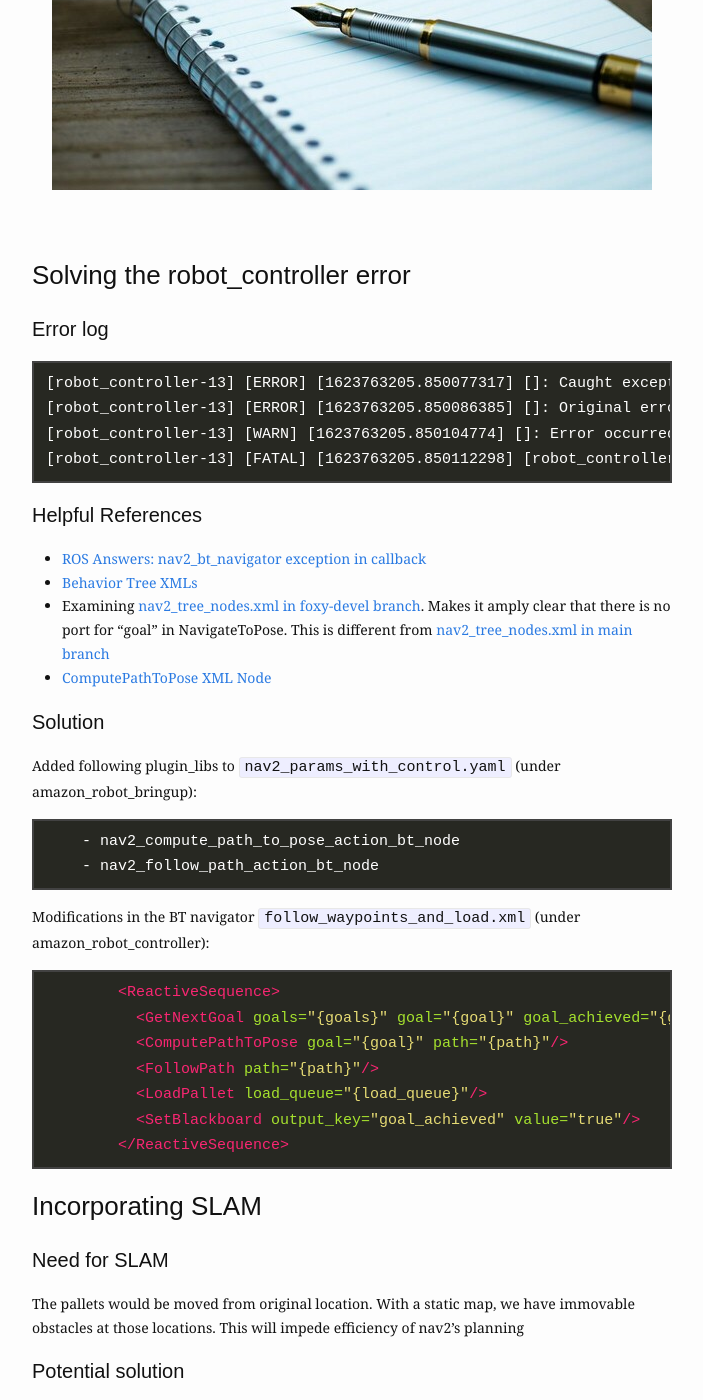
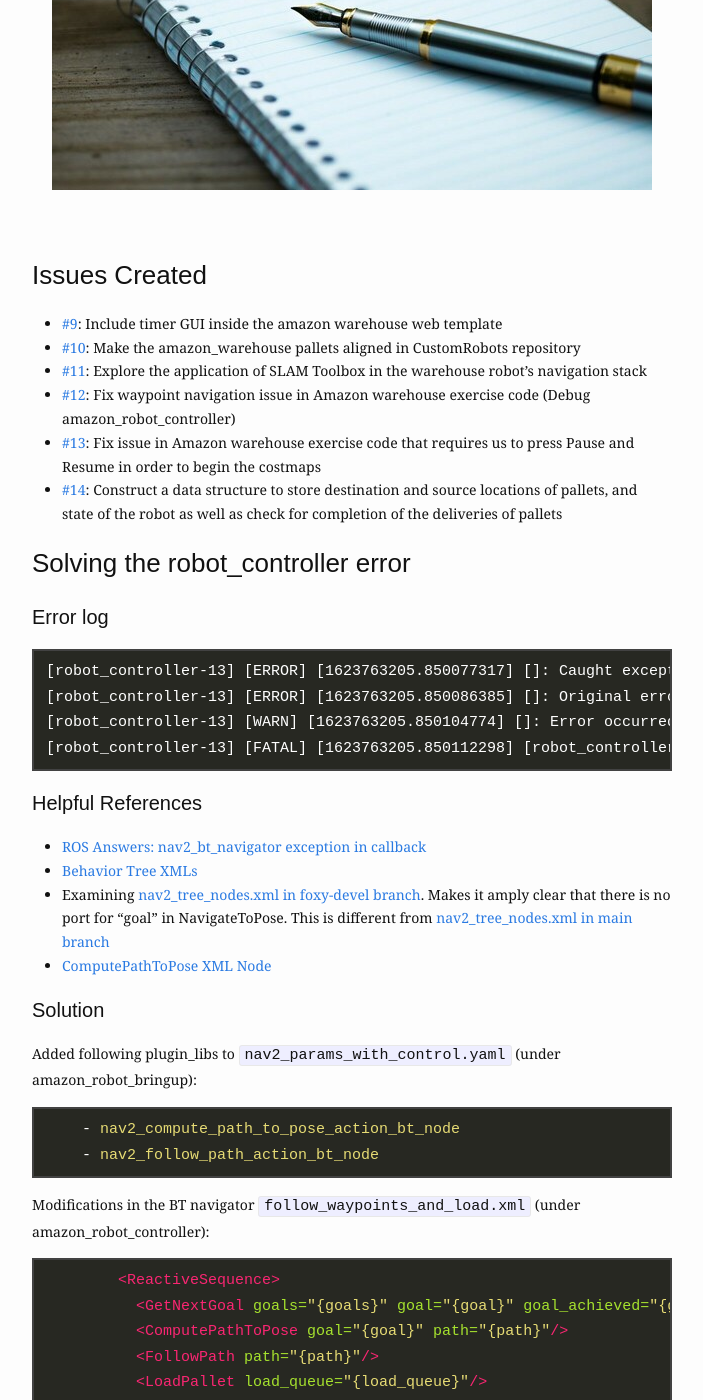
Before and after one commit to TheRoboticsClub/gsoc2021-Siddharth_Saha, a Jekyll site: the page built from docs/_posts/milestones/2021-07-28-week-9.md, in a window 1280 px wide and 1400 px high, scrolled down 342 px. Shown: the whole window, without its empty margins (288-991 px from the left). Built offline with Jekyll 4.4.1, drawn with Linux system fonts in a browser that asks for light colours; nearby versions of some CDN libraries; some of the changed text lies outside the part shown.

Commit message:
Added issues to week 9 blog

````diff
--- a/docs/_posts/milestones/2021-07-28-week-9.md
+++ b/docs/_posts/milestones/2021-07-28-week-9.md
@@ -10,6 +10,15 @@ category: milestones
 <img src="{{ "/assets/img/content/placeholder-img/Banner.jpg" | absolute_url }}" alt="bay" class="post-pic"/>
 <br />
 <br />
+
+### Issues Created
+- [#9][]: Include timer GUI inside the amazon warehouse web template
+- [#10][]: Make the amazon_warehouse pallets aligned in CustomRobots repository
+- [#11][]: Explore the application of SLAM Toolbox in the warehouse robot's navigation stack
+- [#12][]: Fix waypoint navigation issue in Amazon warehouse exercise code (Debug amazon_robot_controller)
+- [#13][]: Fix issue in Amazon warehouse exercise code that requires us to press Pause and Resume in order to begin the costmaps
+- [#14][]: Construct a data structure to store destination and source locations of pallets, and state of the robot as well as check for completion of the deliveries of pallets
+
 
 ### Solving the robot_controller error
 
@@ -27,9 +36,10 @@ category: milestones
 - Examining [nav2_tree_nodes.xml in foxy-devel branch](https://github.com/ros-planning/navigation2/blob/foxy-devel/nav2_behavior_tree/nav2_tree_nodes.xml). Makes it amply clear that there is no port for "goal" in NavigateToPose. This is different from [nav2_tree_nodes.xml in main branch](https://github.com/ros-planning/navigation2/blob/main/nav2_behavior_tree/nav2_tree_nodes.xml)
 - [ComputePathToPose XML Node](https://navigation.ros.org/configuration/packages/bt-plugins/actions/ComputePathToPose.html)
 
+
 #### Solution
 Added following plugin_libs to `nav2_params_with_control.yaml` (under amazon_robot_bringup):
-```xml
+```yaml
     - nav2_compute_path_to_pose_action_bt_node
     - nav2_follow_path_action_bt_node
 ```
@@ -59,3 +72,14 @@ This doesn't work together with AMCL localization. Need to break down all change
 - For starters, check how `navigation_launch.py` under nav2_bringup and `online_async_launch.py` under slam_toolbox work together
 - I ran the example SLAM Toolbox demo with Turtlebot3 that was given
 - Trying to achieve a demo of lifelong mapping with turtlebot3 first
+
+
+
+
+
+[#9]: https://github.com/TheRoboticsClub/gsoc2021-Siddharth_Saha/issues/9 "Issue #9"
+[#10]: https://github.com/TheRoboticsClub/gsoc2021-Siddharth_Saha/issues/10 "Issue #10"
+[#11]: https://github.com/TheRoboticsClub/gsoc2021-Siddharth_Saha/issues/11 "Issue #11"
+[#12]: https://github.com/TheRoboticsClub/gsoc2021-Siddharth_Saha/issues/12 "Issue #12"
+[#13]: https://github.com/TheRoboticsClub/gsoc2021-Siddharth_Saha/issues/13 "Issue #13"
+[#14]: https://github.com/TheRoboticsClub/gsoc2021-Siddharth_Saha/issues/14 "Issue #14"
````
Also changed, not shown: other parts of docs/_posts/milestones/2021-07-28-week-9.md (+5 -2 lines).
